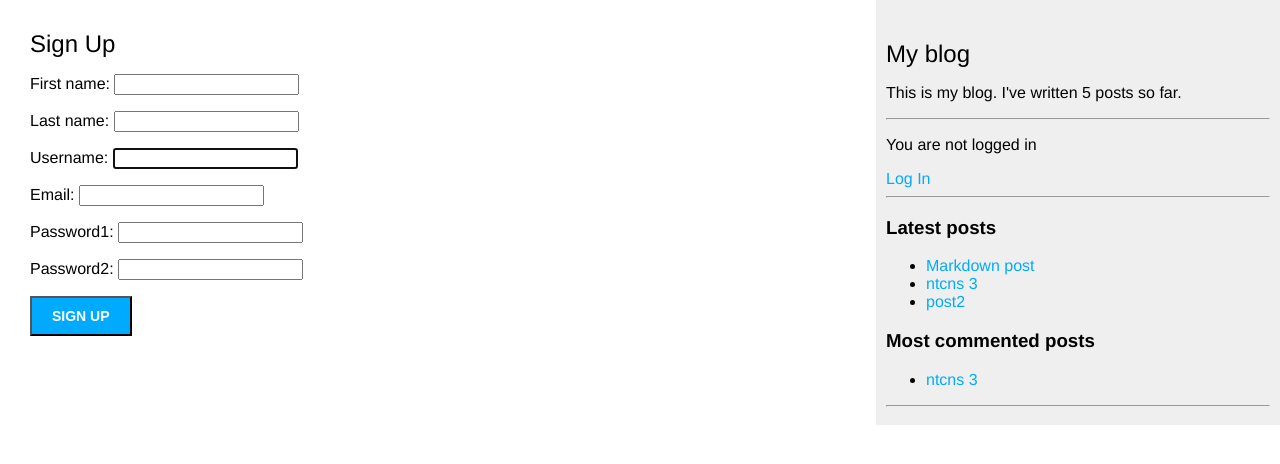
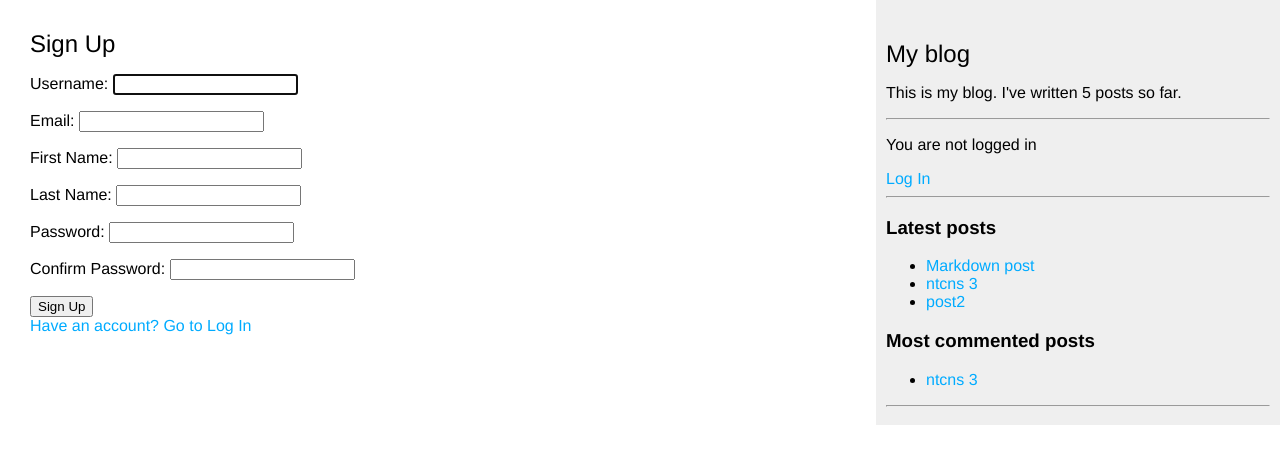
Before and after one commit to mikhail-isaykin/django_01, a Django app: page /accounts/signup/ in a window 1280 px wide. Shown: the top 464 px of the page. Run offline with Django 5.2, Linux system fonts and the light colour scheme; data comes from the database, SQL or seed files in the repository.

Commit message:
update: signup.html - add error handling

```diff
--- a/templates/registration/signup.html
+++ b/templates/registration/signup.html
@@ -2,14 +2,22 @@
 {% block title %} Sign Up {% endblock %}
 {% block content %}
     <h2> Sign Up </h2>
+    {% if form.errors %}
+        <div style="display: table; margin: 0 auto; text-align: left;">
+            {% for key, value in form.errors.items %}
+                <strong>{{ value }}</strong>
+            {% endfor %}
+        </div>
+    {% endif %}
     <form method="post">
         {% csrf_token %}
-        <div>{{ form.non_field_errors }}</div>
-        {% for f in form %}
-            <p><label>{{f.label}}: </label>{{ f }}</p>
-            <div>{{ f.errors }}</div>
-        {% endfor %}
-
-        <p><input type="submit" value="Sign Up"></p>
+        <p>Username: {{ form.username }}</p>
+        <p>Email: {{ form.email }}</p>
+        <p>First Name: {{ form.first_name }}</p>
+        <p>Last Name: {{ form.last_name }}</p>
+        <p>Password: {{ form.password1 }}</p>
+        <p>Confirm Password: {{ form.password2 }}</p>
+        <button type="submit">Sign Up</button>
     </form>
+    <a href="{% url 'login' %}">Have an account? Go to Log In</a>
 {% endblock %}
```
